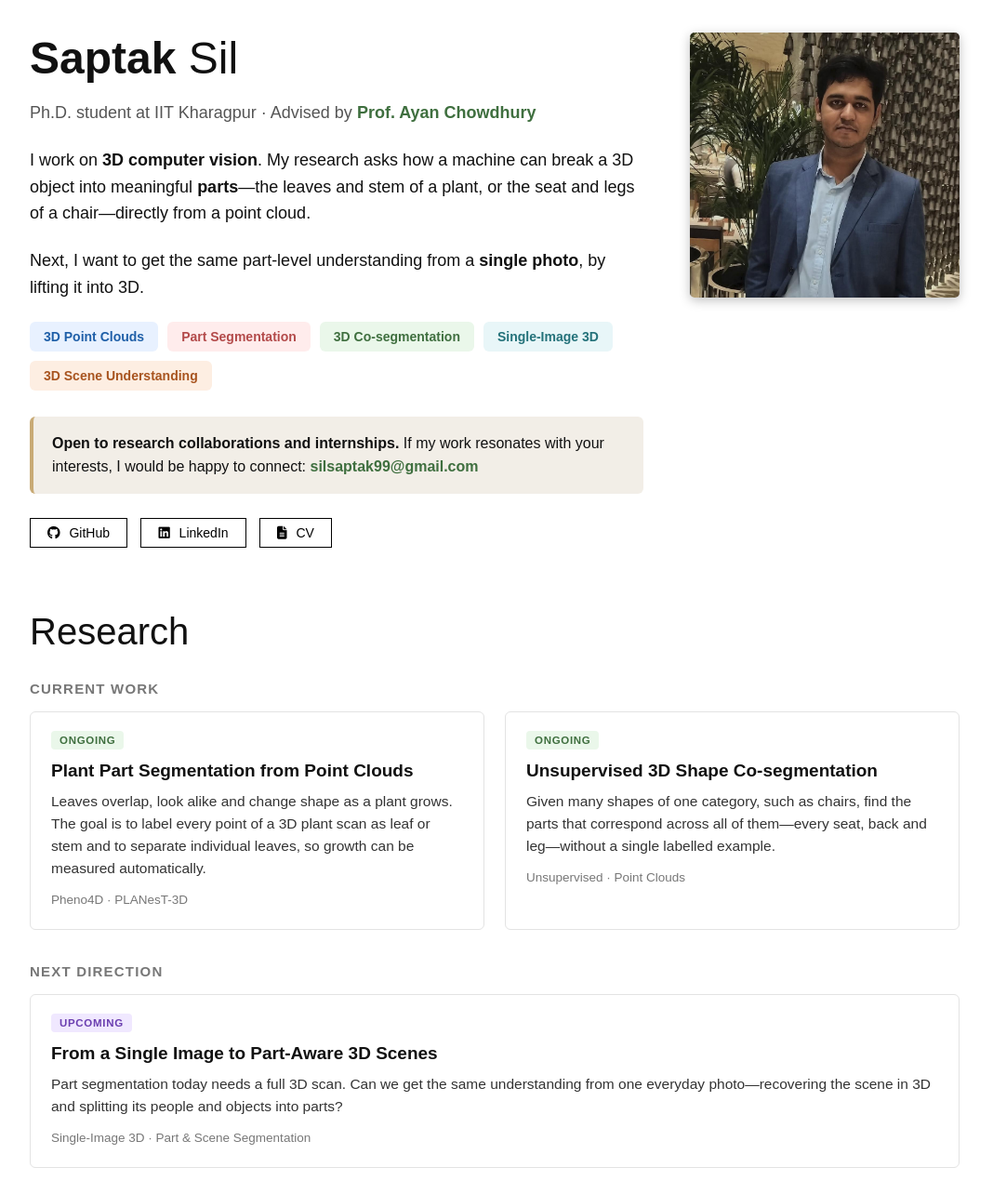
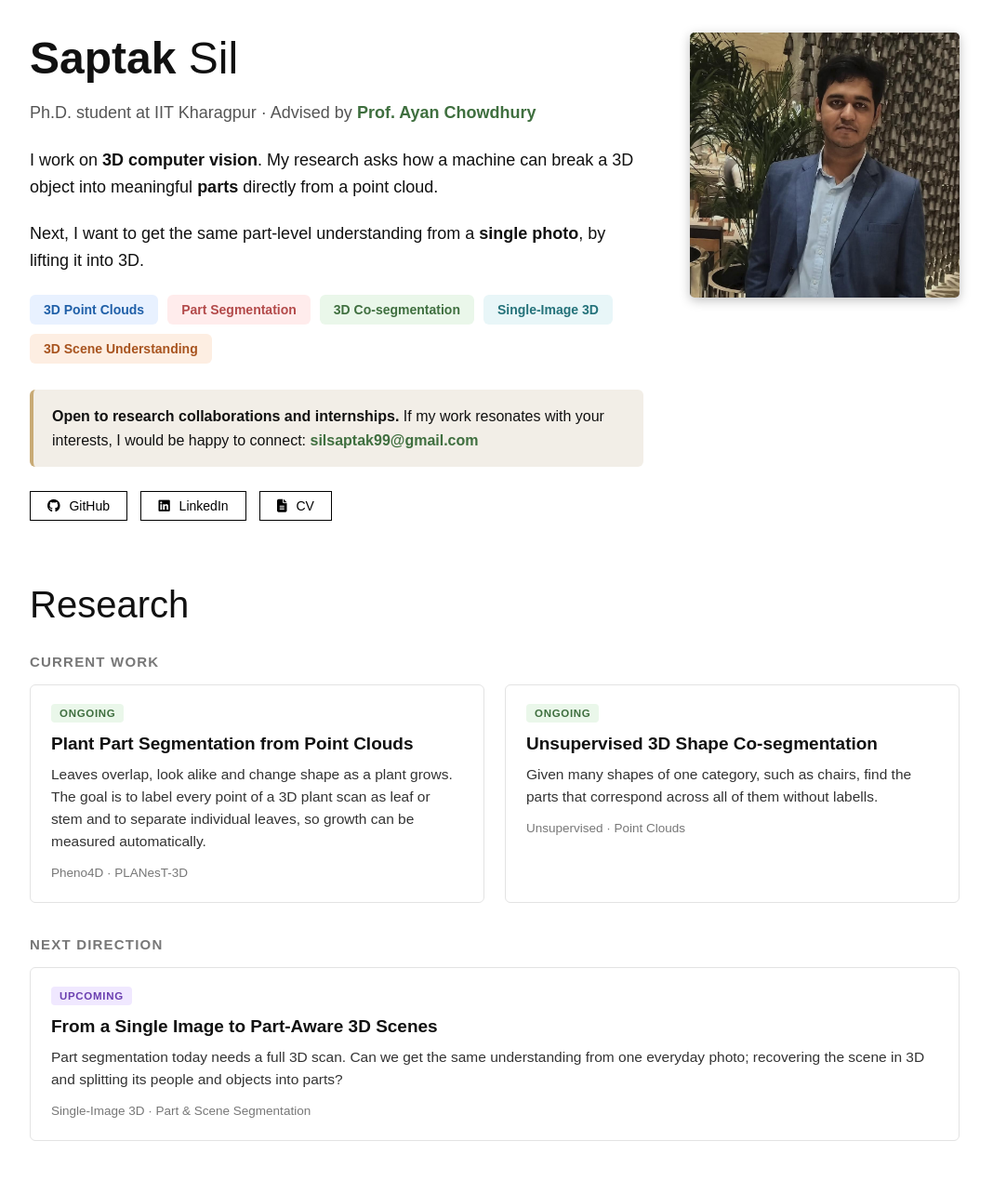
Before and after one commit to silsaptak/silsaptak.github.io, a plain HTML site: page index.html in a window 1280 px wide. Shown: the top 1284 px of the page at 93% size, without its empty margins (108-1176 px from the left). Drawn offline with Linux system fonts and the light colour scheme.

```diff
--- a/index.html
+++ b/index.html
@@ -31,8 +31,7 @@
 
         <p>
           I work on <strong>3D computer vision</strong>. My research asks how a machine can
-          break a 3D object into meaningful <strong>parts</strong>&mdash;the leaves and stem
-          of a plant, or the seat and legs of a chair&mdash;directly from a point cloud.
+          break a 3D object into meaningful <strong>parts</strong> directly from a point cloud.
         </p>
 
         <p>
@@ -97,8 +96,7 @@
           <h4>Unsupervised 3D Shape Co-segmentation</h4>
           <p>
             Given many shapes of one category, such as chairs, find the parts that
-            correspond across all of them&mdash;every seat, back and leg&mdash;without a
-            single labelled example.
+            correspond across all of them without labells.
           </p>
           <p class="card-meta">Unsupervised · Point Clouds</p>
         </div>
@@ -112,7 +110,7 @@
           <h4>From a Single Image to Part-Aware 3D Scenes</h4>
           <p>
             Part segmentation today needs a full 3D scan. Can we get the same
-            understanding from one everyday photo&mdash;recovering the scene in 3D and
+            understanding from one everyday photo; recovering the scene in 3D and
             splitting its people and objects into parts?
           </p>
           <p class="card-meta">Single-Image 3D · Part &amp; Scene Segmentation</p>
```
